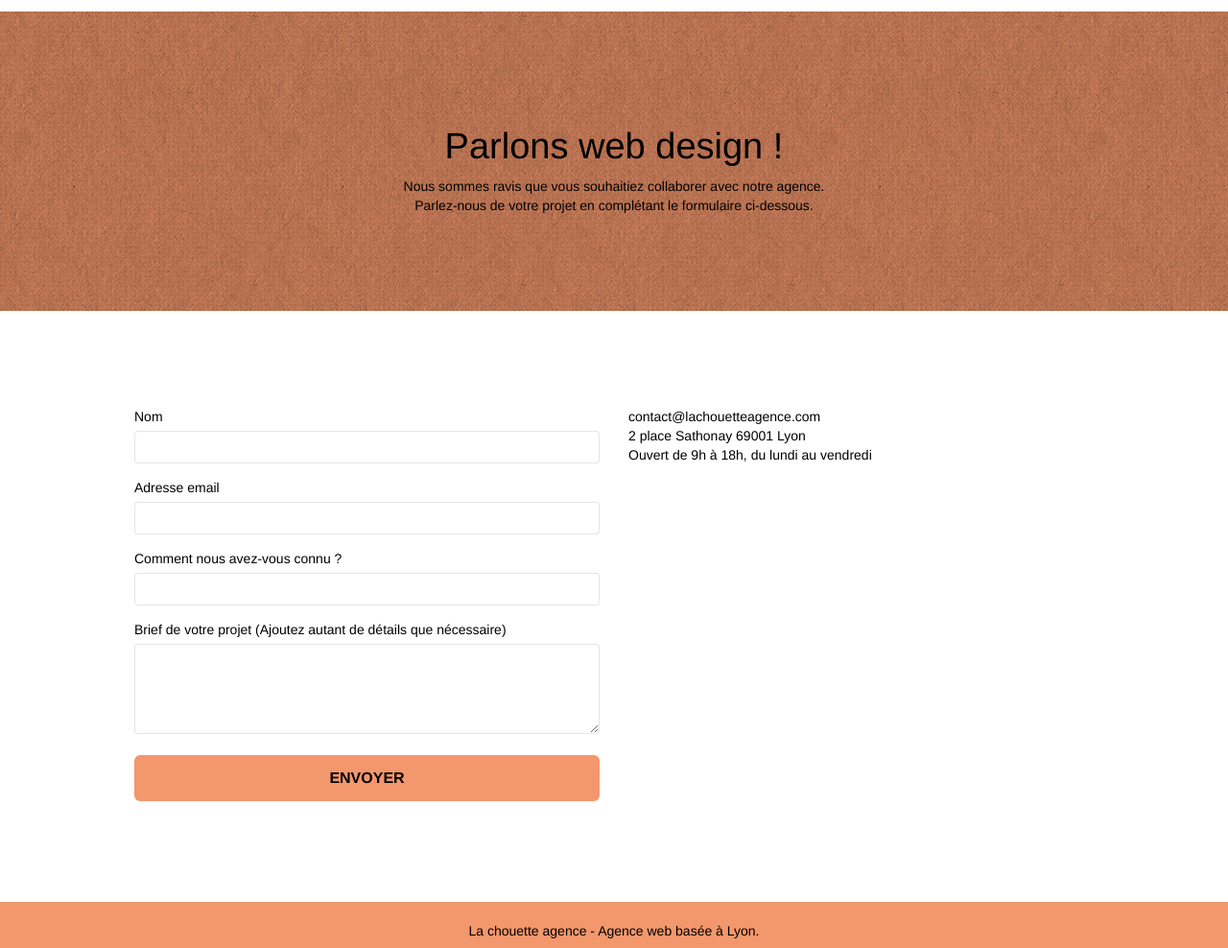
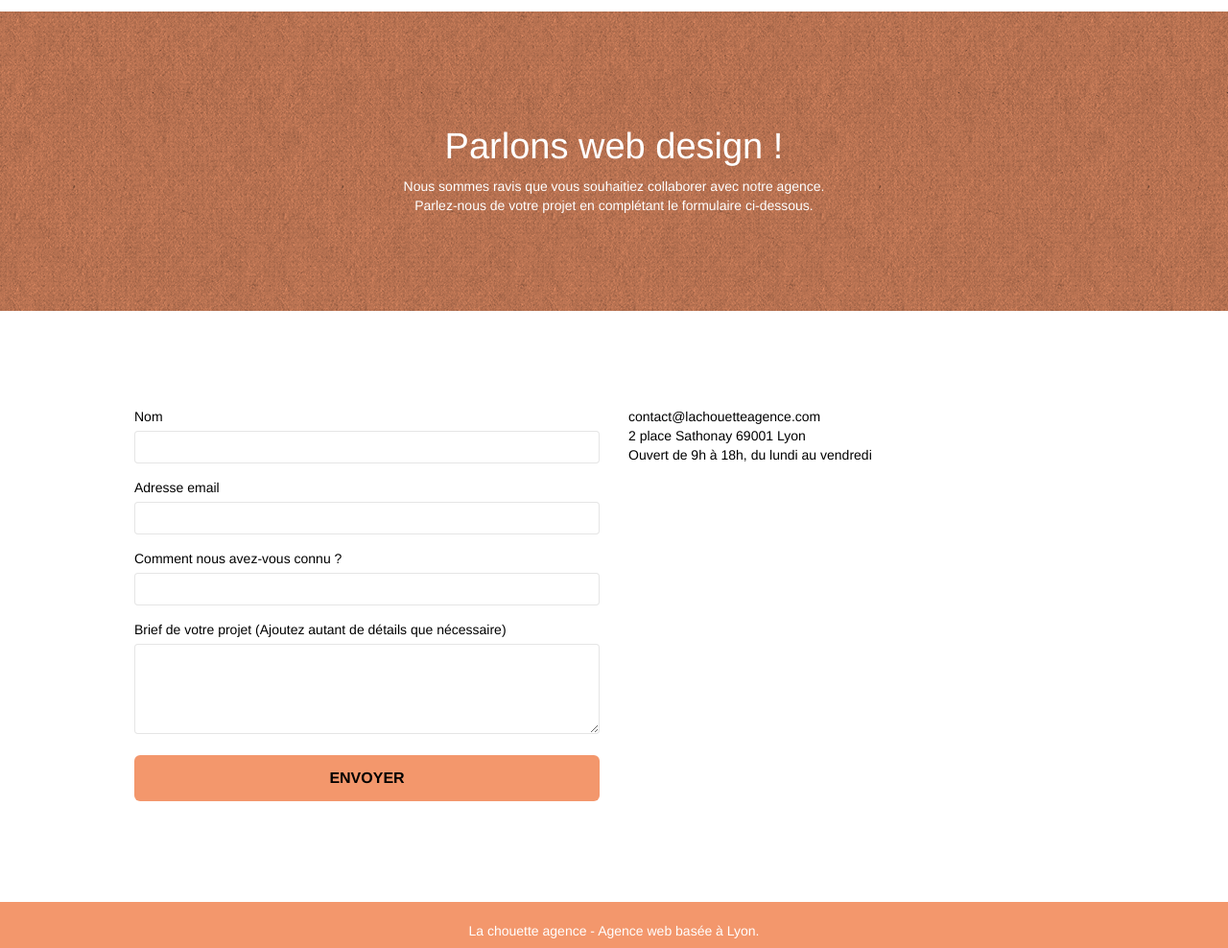
Before and after one commit to Adrien-Mellado/Chouette_Agence_07072021, a plain HTML site: page page2.html in a window 1280 px wide. Shown: the part 80-1068 px from the top of the page at 96% size. Drawn offline with nearby package versions, Linux system fonts and the light colour scheme; files that its build step writes are made by us from their sources; a script that the page names is missing.

Commit message:
modif couleur h1 et texte

```diff
--- a/style.css
+++ b/style.css
@@ -724,7 +724,7 @@ h3 {
 }
 
 h1 {
-    color: #333333!important;
+    color: #ffffff!important;
 }
 
 h4 {
@@ -737,7 +737,7 @@ h4 {
 }
 
 .white {
-    color: #000000!important;
+    color: #ffffff!important;
 }
 
 .portfolio-thumb {
@@ -776,7 +776,7 @@ h4 {
 }
 
 .tc-white {
-    color: rgb(0, 0, 0)!important;
+    color: rgb(255, 255, 255)!important;
 }
 
 .btn-atomic-tangerine {
```
